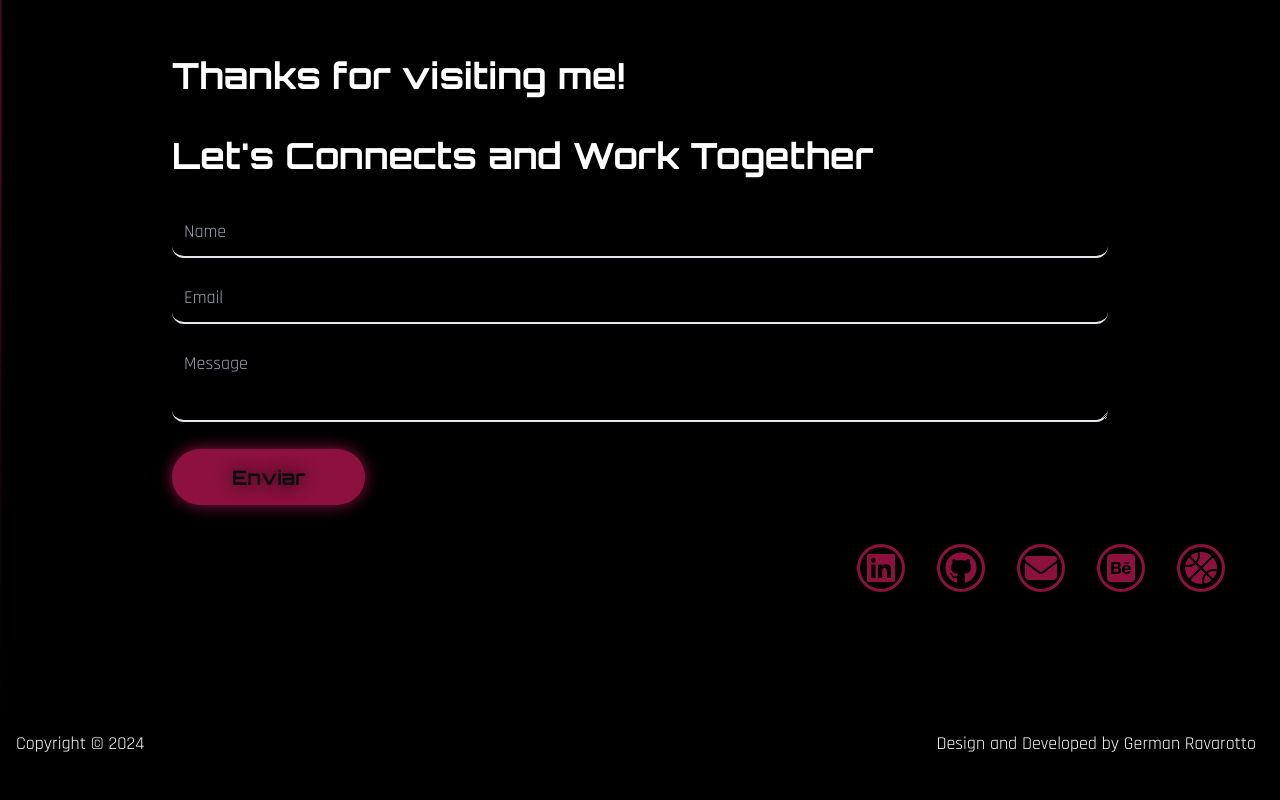
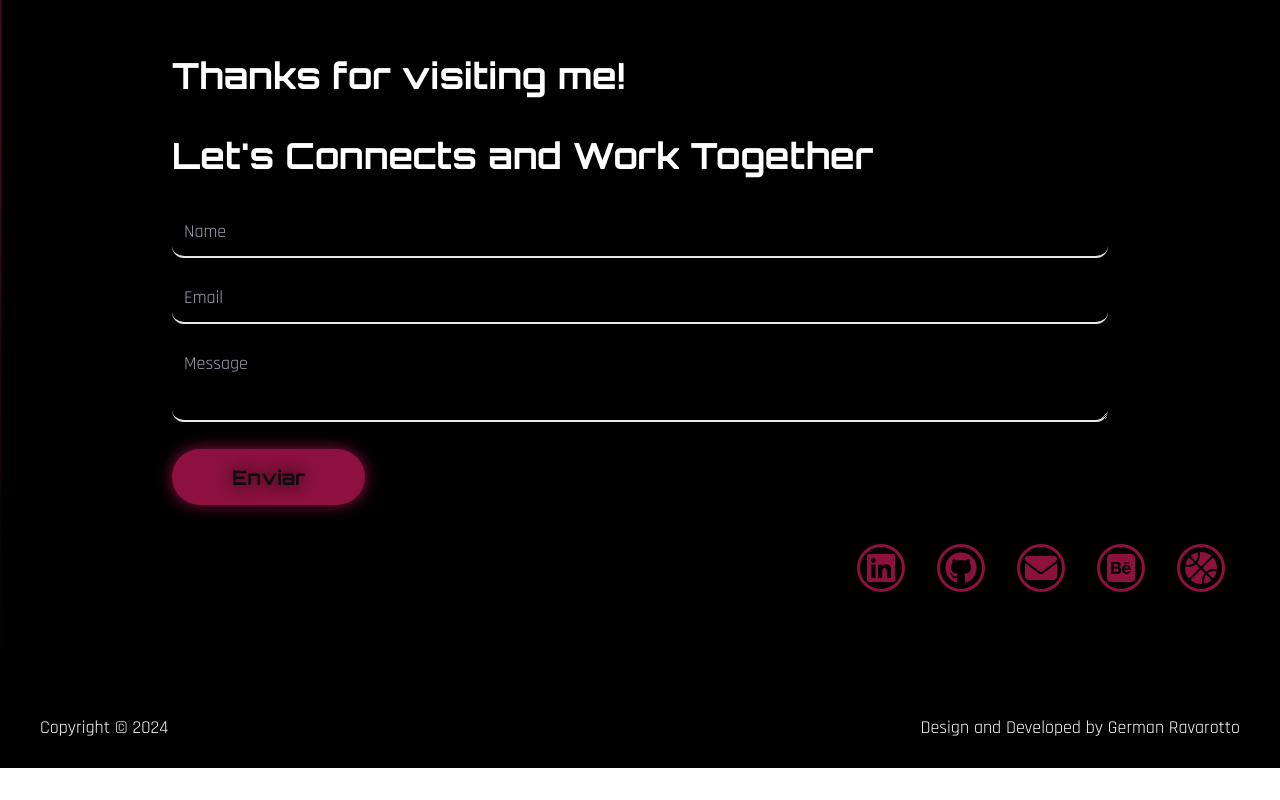
Before and after one commit to German44/Portfolio-React, a React (Vite) app: page / in a window 1280 px wide. Shown: the part 3648-4448 px from the top of the page. After the commit the page ends 4416 px from the top, so only its background shows below. Built offline with nearby package versions, Linux system fonts and the light colour scheme; a web font is replaced by a local one.

Commit message:
small fixes

```diff
--- a/src/components/contact/FooterContact.jsx
+++ b/src/components/contact/FooterContact.jsx
@@ -3,7 +3,7 @@ import React from "react";
 const FooterContact = () => {
   return (
     <>
-      <div className="w-full h-[10vh] bg-black/50">
+      <div className="w-full h-[10vh] ">
         <div className="w-full  h-full flex justify-end items-center ">
           <div className="flex text-[18px] lg:text-[40px] gap-x-5  sm:gap-x-8 max-w-max mx-auto lg:mx-0 items-center">
             <a
--- a/src/components/footer/Footer.jsx
+++ b/src/components/footer/Footer.jsx
@@ -2,8 +2,8 @@ import React from "react";
 
 const Footer = () => {
   return (
-    <div className="w-full h-[10vh] bg-black/50 flex justify-between items-center m-4">
-      <h6 className="text-white text-center">
+    <div className="w-full h-[10vh] bg-black/50 flex justify-between items-center ">
+      <h6 className="text-white text-center m-10">
         Copyright © 2024
       </h6>
       <h6 className="text-white text-center m-10">
```
Also changed, not shown: 2 other files (tests, documents, lock files or other folders).
